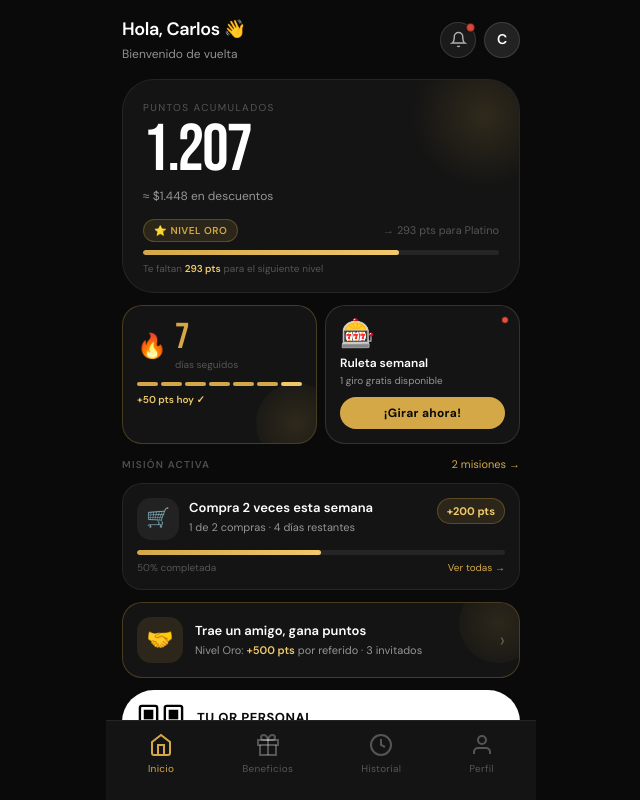
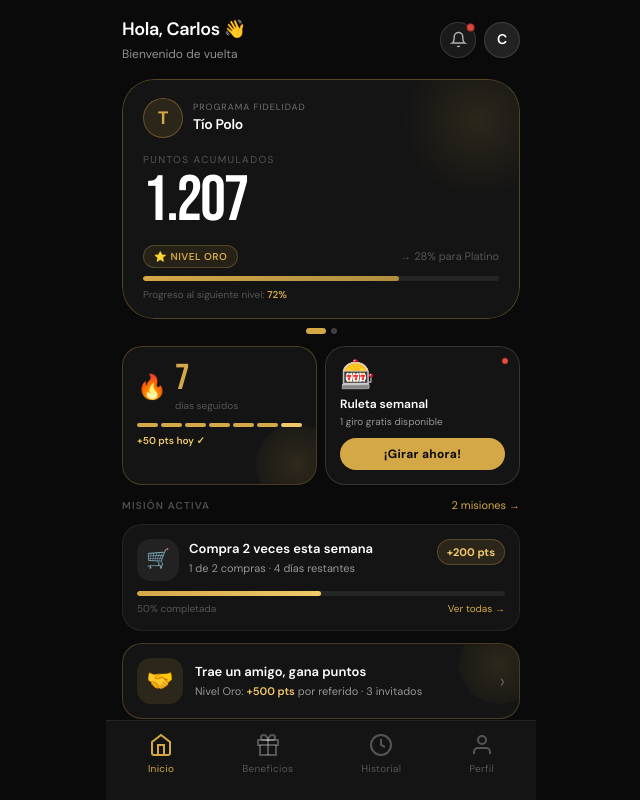
Before and after one commit to matiascaimilla2003-cpu/fiel-client, a Next.js app: page /home in a window 1280 px wide. Shown: the whole page, without its empty margins (319-959 px from the left). Built offline with nearby package versions, Linux system fonts and the light colour scheme; no server answers; sample sign-in values are in the browser's storage.

Commit message:
feat: tarjetas deslizables en home

```diff
--- a/app/home/page.tsx
+++ b/app/home/page.tsx
@@ -3,7 +3,7 @@
 import { useState, useEffect } from 'react';
 import { motion, AnimatePresence } from 'framer-motion';
 import { useRouter } from 'next/navigation';
-import HeroCard from '@/components/HeroCard';
+import TarjetasCarousel from '@/components/TarjetasCarousel';
 import StreakCard from '@/components/StreakCard';
 import RuletaCard from '@/components/RuletaCard';
 import MisionCard from '@/components/MisionCard';
@@ -160,13 +160,8 @@ export default function HomePage() {
           </div>
         </motion.div>
 
-        {/* ── Hero: puntos + nivel + progreso ── */}
-        <HeroCard
-          points={USER.points}
-          level={USER.level}
-          progressPct={USER.progressPct}
-          ptsToNextLevel={USER.ptsToNextLevel}
-        />
+        {/* ── Hero: carrusel de tarjetas por empresa ── */}
+        <TarjetasCarousel />
 
         {/* ── Duo grid: streak + ruleta ── */}
         <motion.div
--- /dev/null
+++ b/components/TarjetasCarousel.tsx
@@ -0,0 +1,201 @@
+'use client';
+
+import { useState, useEffect } from 'react';
+import { motion, AnimatePresence } from 'framer-motion';
+import type { PanInfo } from 'framer-motion';
+
+interface Tarjeta {
+  empresa: string;
+  puntos: number;
+  nivel: 'bronce' | 'plata' | 'oro' | 'platino';
+  progreso: number;
+}
+
+const TARJETAS: Tarjeta[] = [
+  { empresa: 'Tío Polo',    puntos: 1207, nivel: 'oro',    progreso: 72 },
+  { empresa: 'Bot. Matías', puntos:  340, nivel: 'bronce', progreso: 34 },
+];
+
+const NIVEL_META: Record<string, { label: string; color: string; next: string }> = {
+  bronce:  { label: 'BRONCE',  color: '#CD8B4A', next: 'Plata'   },
+  plata:   { label: 'PLATA',   color: '#A8B8C0', next: 'Oro'     },
+  oro:     { label: 'ORO',     color: '#D4A847', next: 'Platino' },
+  platino: { label: 'PLATINO', color: '#8ECFEF', next: ''        },
+};
+
+const slideVariants = {
+  enter: (dir: number) => ({ x: dir > 0 ? '100%' : '-100%', opacity: 0.5 }),
+  center: { x: 0, opacity: 1 },
+  exit: (dir: number) => ({ x: dir > 0 ? '-80%' : '80%', opacity: 0 }),
+};
+
+function TarjetaCard({ tarjeta }: { tarjeta: Tarjeta }) {
+  const [barW, setBarW] = useState(0);
+  const meta = NIVEL_META[tarjeta.nivel] ?? NIVEL_META.bronce;
+  const inicial = tarjeta.empresa.charAt(0).toUpperCase();
+
+  useEffect(() => {
+    const t = setTimeout(() => setBarW(tarjeta.progreso), 200);
+    return () => clearTimeout(t);
+  }, [tarjeta.progreso]);
+
+  return (
+    <div style={{
+      background: '#141414',
+      borderRadius: 32,
+      border: `1px solid ${meta.color}55`,
+      padding: '18px 20px 16px',
+      position: 'relative',
+      overflow: 'hidden',
+      userSelect: 'none',
+    }}>
+      {/* Glow top-right */}
+      <div style={{
+        position: 'absolute', top: -40, right: -40,
+        width: 160, height: 160,
+        background: `radial-gradient(circle, ${meta.color}20, transparent 68%)`,
+        borderRadius: '50%',
+        pointerEvents: 'none',
+      }} />
+
+      {/* Empresa header */}
+      <div style={{ display: 'flex', alignItems: 'center', gap: 10, marginBottom: 14 }}>
+        <div style={{
+          width: 40, height: 40,
+          background: `${meta.color}20`,
+          border: `1.5px solid ${meta.color}55`,
+          borderRadius: '50%',
+          display: 'flex', alignItems: 'center', justifyContent: 'center',
+          fontSize: 18, fontWeight: 700, color: meta.color,
+          flexShrink: 0,
+        }}>
+          {inicial}
+        </div>
+        <div>
+          <div style={{
+            fontSize: 9, color: 'rgba(255,255,255,0.4)',
+            letterSpacing: '1px', textTransform: 'uppercase',
+          }}>
+            Programa fidelidad
+          </div>
+          <div style={{ fontSize: 14, fontWeight: 600, color: '#fff', letterSpacing: -0.3 }}>
+            {tarjeta.empresa}
+          </div>
+        </div>
+      </div>
+
+      <div style={{
+        fontSize: 10, color: 'rgba(255,255,255,0.28)',
+        letterSpacing: '1.4px', textTransform: 'uppercase', marginBottom: 2,
+      }}>
+        Puntos acumulados
+      </div>
+
+      <div style={{
+        fontFamily: 'var(--font-bebas), "Bebas Neue", sans-serif',
+        fontSize: 64,
+        color: '#fff',
+        lineHeight: 1,
+        letterSpacing: -2,
+        marginBottom: 12,
+      }}>
+        {tarjeta.puntos.toLocaleString('es-CL')}
+      </div>
+
+      <div style={{ display: 'flex', alignItems: 'center', justifyContent: 'space-between', marginBottom: 8 }}>
+        <div style={{
+          display: 'inline-flex', alignItems: 'center', gap: 4,
+          background: `${meta.color}18`,
+          border: `0.5px solid ${meta.color}45`,
+          borderRadius: 20, padding: '3px 10px',
+        }}>
+          <span style={{ fontSize: 10 }}>⭐</span>
+          <span style={{ fontSize: 10, fontWeight: 600, color: meta.color, letterSpacing: '0.5px' }}>
+            NIVEL {meta.label}
+          </span>
+        </div>
+        {meta.next && (
+          <div style={{ fontSize: 11, color: 'rgba(255,255,255,0.28)' }}>
+            → {100 - tarjeta.progreso}% para {meta.next}
+          </div>
+        )}
+      </div>
+
+      {/* Barra de progreso */}
+      <div style={{ height: 5, background: 'rgba(255,255,255,0.07)', borderRadius: 5, overflow: 'hidden' }}>
+        <div style={{
+          height: '100%',
+          background: `linear-gradient(90deg, ${meta.color}, ${meta.color}cc)`,
+          borderRadius: 5,
+          width: `${barW}%`,
+          transition: 'width 1.3s cubic-bezier(0.4, 0, 0.2, 1)',
+        }} />
+      </div>
+
+      <div style={{ fontSize: 10, color: 'rgba(255,255,255,0.28)', marginTop: 6 }}>
+        Progreso al siguiente nivel:{' '}
+        <span style={{ color: meta.color, fontWeight: 600 }}>{tarjeta.progreso}%</span>
+      </div>
+    </div>
+  );
+}
+
+export default function TarjetasCarousel() {
+  const [active, setActive] = useState(0);
+  const [dir, setDir] = useState(0);
+
+  const goTo = (index: number) => {
+    if (index === active || index < 0 || index >= TARJETAS.length) return;
+    setDir(index > active ? 1 : -1);
+    setActive(index);
+  };
+
+  const handleDragEnd = (_: unknown, info: PanInfo) => {
+    if (info.offset.x < -40) goTo(active + 1);
+    else if (info.offset.x > 40) goTo(active - 1);
+  };
+
+  return (
+    <div style={{ marginBottom: 12 }}>
+      {/* Viewport */}
+      <div style={{ overflow: 'hidden', borderRadius: 32 }}>
+        <AnimatePresence initial={false} custom={dir} mode="wait">
+          <motion.div
+            key={active}
+            custom={dir}
+            variants={slideVariants}
+            initial="enter"
+            animate="center"
+            exit="exit"
+            transition={{ type: 'spring', stiffness: 380, damping: 36 }}
+            drag="x"
+            dragConstraints={{ left: 0, right: 0 }}
+            dragElastic={0.08}
+            onDragEnd={handleDragEnd}
+            style={{ cursor: 'grab' }}
+          >
+            <TarjetaCard tarjeta={TARJETAS[active]} />
+          </motion.div>
+        </AnimatePresence>
+      </div>
+
+      {/* Dots indicadores */}
+      {TARJETAS.length > 1 && (
+        <div style={{ display: 'flex', justifyContent: 'center', alignItems: 'center', gap: 5, marginTop: 9 }}>
+          {TARJETAS.map((_, i) => (
+            <motion.div
+              key={i}
+              onClick={() => goTo(i)}
+              animate={{
+                width: i === active ? 20 : 6,
+                backgroundColor: i === active ? '#D4A847' : 'rgba(255,255,255,0.22)',
+              }}
+              transition={{ duration: 0.3 }}
+              style={{ height: 6, borderRadius: 3, cursor: 'pointer' }}
+            />
+          ))}
+        </div>
+      )}
+    </div>
+  );
+}
```
